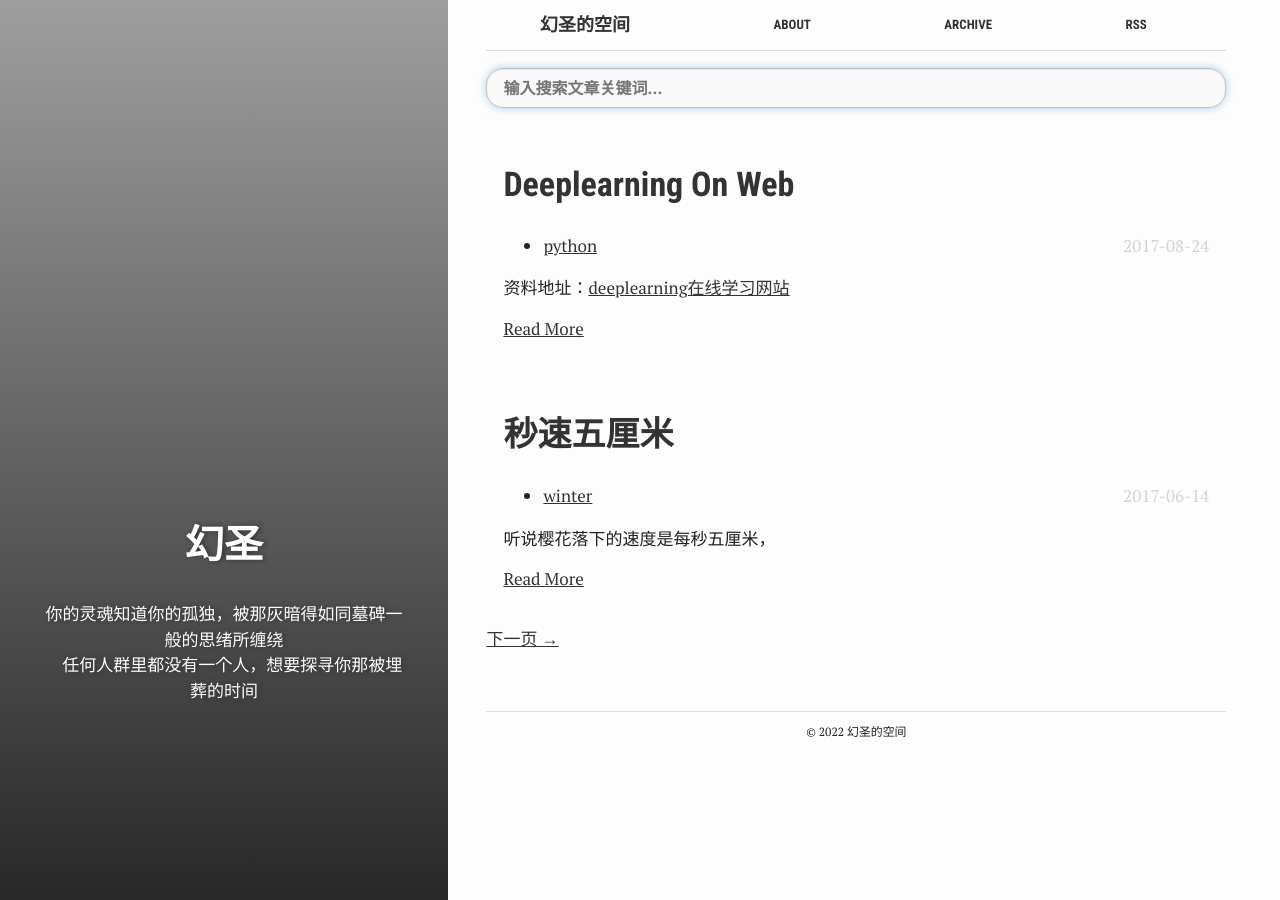
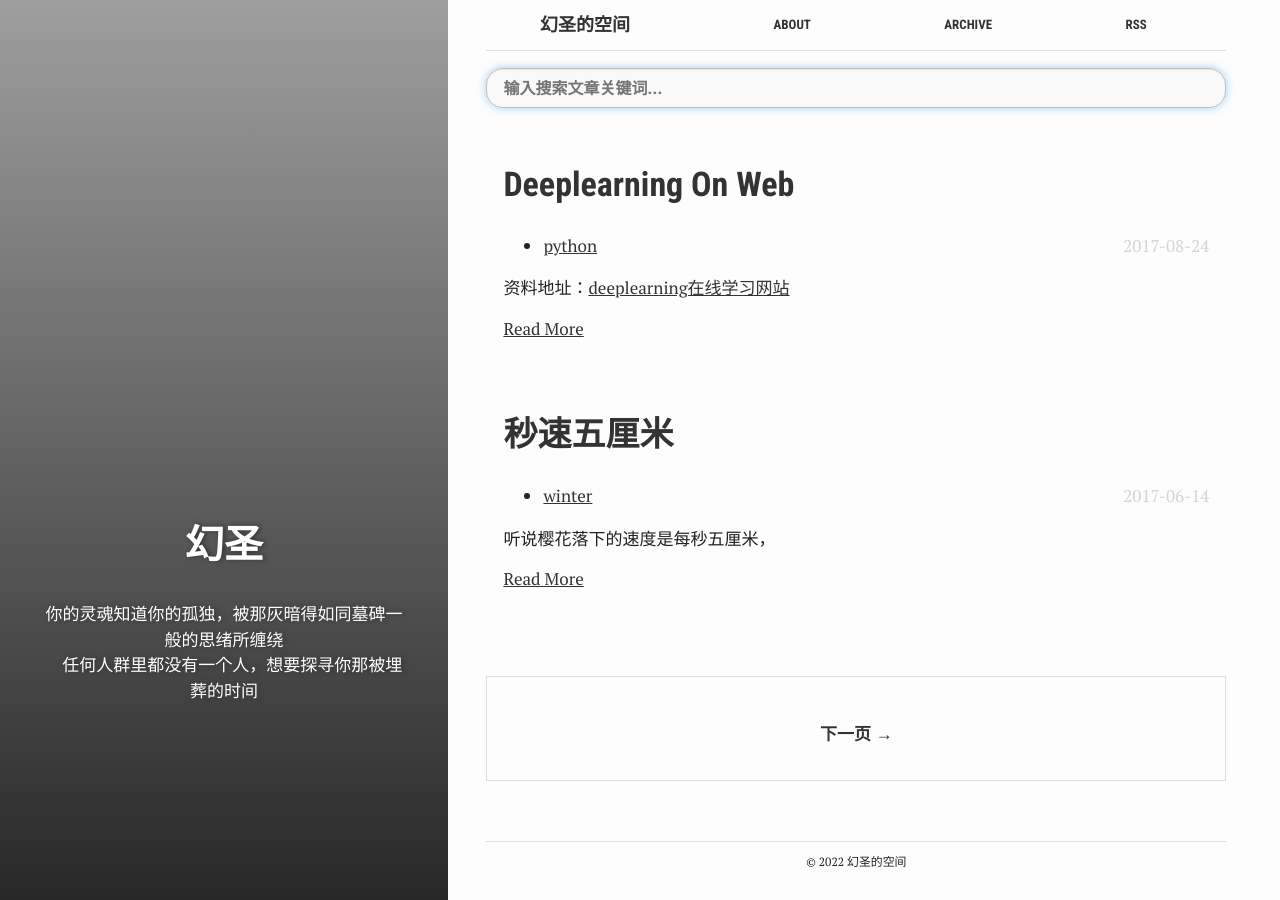
Before and after one commit to cheungwoonming/cheungwoonming.github.io, a Jekyll site: the page built from index.html, in a window 1280 px wide. Built offline with Jekyll 4.4.1, drawn with Linux system fonts in a browser that asks for light colours; the list of posts is cut into pages by our own code; comment, search, counter and statistics services are not loaded.

Commit message:
修改分页

```diff
--- a/assets/_sass/_layout.scss
+++ b/assets/_sass/_layout.scss
@@ -331,3 +331,50 @@
     display: block;
   }
 }
+
+/*
+* Next/Previous Pagination
+* ========================================================================== */
+
+.pagination {
+  border-top: 1px solid $divider-color;
+  font-weight: 300;
+  padding: 40px 0;
+  width: 100%;
+  display: inline-block;
+
+  > .prev {
+    float: left;
+    width: 50%;
+    a {
+      color: $base-lighten-color;
+      border: 1px solid $divider-color;
+      padding: 10px 20px;
+      background: $background-color;
+
+      &:hover, &:focus {
+        color: $link-lighten-color;
+        border: 1px solid $link-lighten-color;
+        background-color: $link-bghv-color;
+      }
+    }
+  }
+
+  > .next {
+    float: right;
+    text-align: right;
+    width: 50%;
+    a {
+      color: $base-lighten-color;
+      border: 1px solid $divider-color;
+      padding: 10px 20px;
+      background: $background-color;
+
+      &:hover, &:focus {
+        color: $link-lighten-color;
+        border: 1px solid $link-lighten-color;
+        background-color: $link-bghv-color;
+      }
+    }
+  }
+}
--- a/assets/_sass/_style.scss
+++ /dev/null
@@ -1,42 +0,0 @@
-.pagination {
-  border-top: 1px solid $divider-color;
-  font-weight: 300;
-  padding: 40px 0;
-  width: 100%;
-  display: inline-block;
-
-  > .prev {
-    float: left;
-    width: 50%;
-    a {
-      color: $base-lighten-color;
-      border: 1px solid $divider-color;
-      padding: 10px 20px;
-      background: $background-color;
-
-      &:hover, &:focus {
-        color: $link-lighten-color;
-        border: 1px solid $link-lighten-color;
-        background-color: $link-bghv-color;
-      }
-    }
-  }
-
-  > .next {
-    float: right;
-    text-align: right;
-    width: 50%;
-    a {
-      color: $base-lighten-color;
-      border: 1px solid $divider-color;
-      padding: 10px 20px;
-      background: $background-color;
-
-      &:hover, &:focus {
-        color: $link-lighten-color;
-        border: 1px solid $link-lighten-color;
-        background-color: $link-bghv-color;
-      }
-    }
-  }
-}
--- a/index.html
+++ b/index.html
@@ -99,16 +99,16 @@
 <!--</div>-->
 
 
-<div class="pagination">
+<div class="pagination-post-links">
   {% if paginator.previous_page %}
-    <a class="prev" href="{{ site.baseurl }}{{ paginator.previous_page_path }}">
-      <span class="prev_pag"> ← 上一页 </span>
+    <a class="link-to-post" href="{{ site.baseurl }}{{ paginator.previous_page_path }}">
+      <span class="link-to-post__title"> ← 上一页 </span>
     </a>
   {% endif %}
 
   {% if paginator.next_page %}
-    <a class="prev" href="{{ site.baseurl }}{{ paginator.next_page_path }}">
-      <span class="prev_pag"> 下一页 → </span>
+    <a class="link-to-post" href="{{ site.baseurl }}{{ paginator.next_page_path }}">
+      <span class="link-to-post__title"> 下一页 → </span>
     </a>
   {% endif %}
 </div>
```
